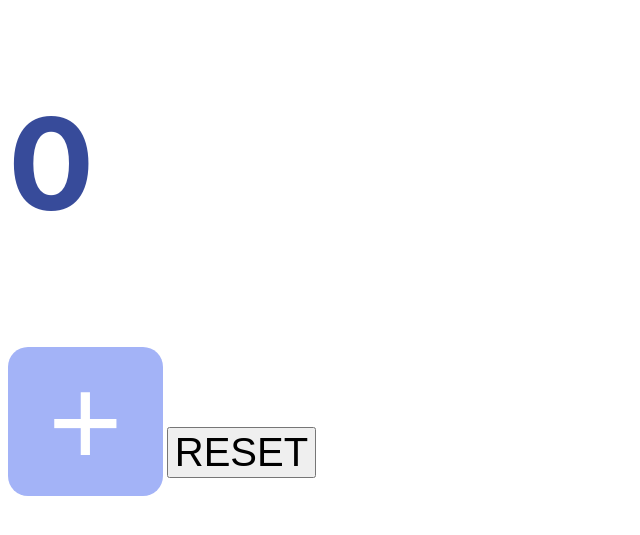
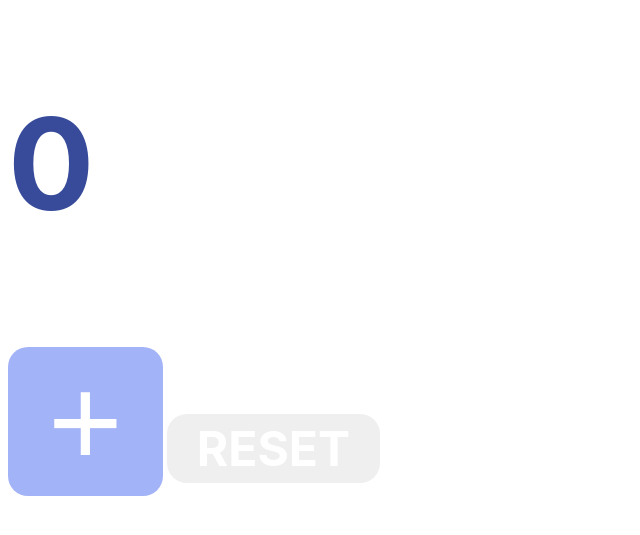
Before and after one commit to theaxelchoco/BeginnerProjects, a plain HTML site: page Counter/index.html in a window 1280 px wide. Shown: the part 79-614 px from the top of the page, without its empty margins (0-640 px from the left). Drawn offline with Linux system fonts and the light colour scheme.

Commit message:
Started Design for reset button

```diff
--- a/Counter/style.css
+++ b/Counter/style.css
@@ -12,7 +12,15 @@
 }
 
 #Clear {
-    font-size: 2.5em;
+    font-size: 3em;
+    font-family: -apple-system, BlinkMacSystemFont, 'Segoe UI', Roboto, Oxygen, Ubuntu, Cantarell, 'Open Sans', 'Helvetica Neue', sans-serif;
+    font-weight: bold;
+    color: white;
+
+
+    border: none;
+    border-radius: 20px;
+    padding: 5px 30px;
 }
 
 #Count {
```
